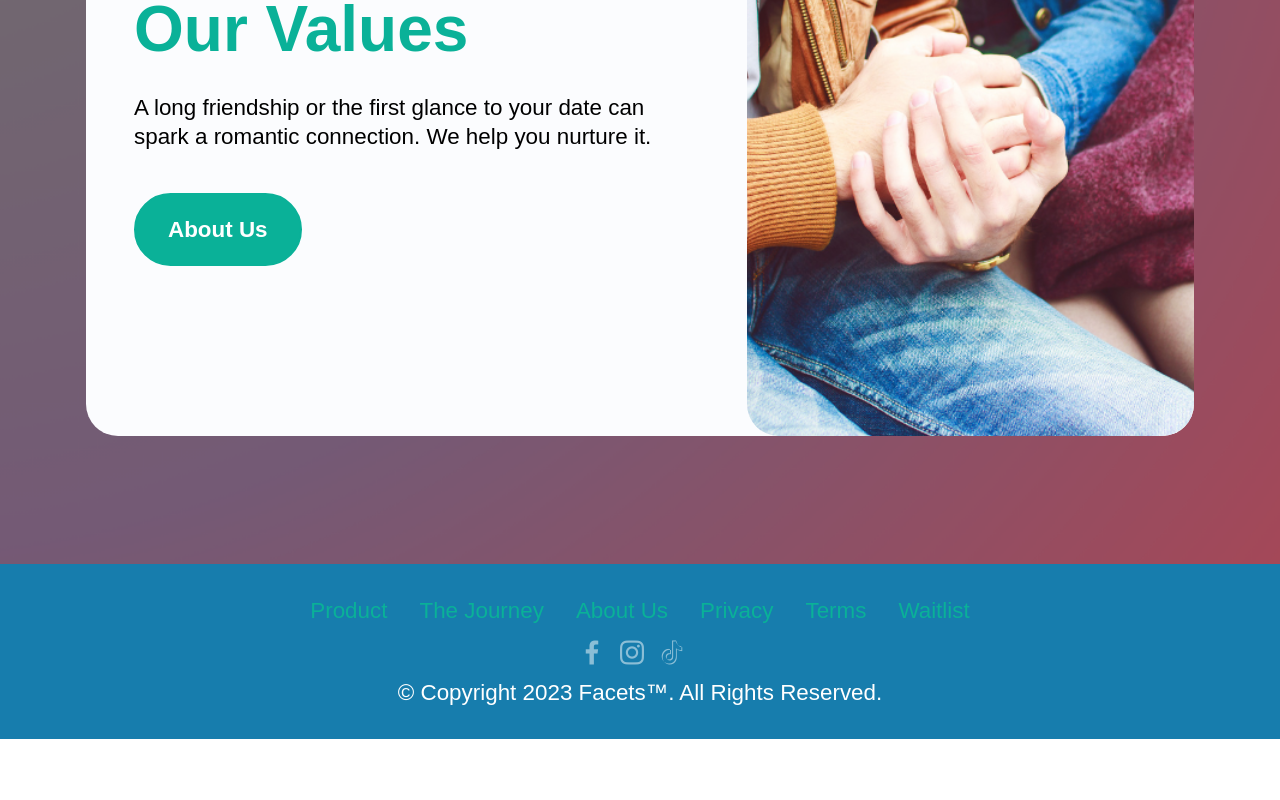
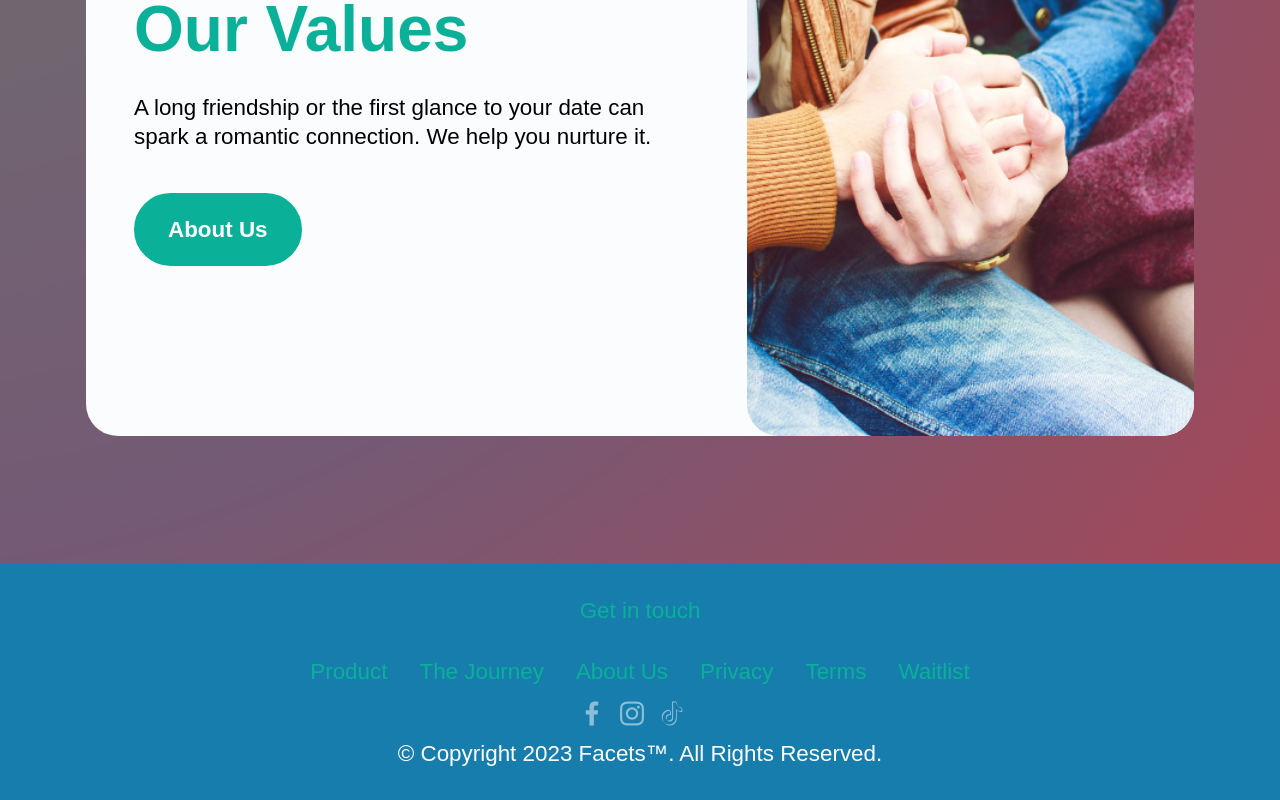
Before and after one commit to scoopgroupinc/next-facets-website, a Next.js app: page / in a window 1280 px wide. Shown: the part 4649-5449 px from the top of the page. Before the commit the page ends 5388 px from the top, so only its background shows below. Built offline with nearby package versions, Linux system fonts and the light colour scheme.

Commit message:
footer contact

```diff
--- a/app/components/Footer.tsx
+++ b/app/components/Footer.tsx
@@ -4,6 +4,9 @@ function Footer() {
   return (
     <section className="footer3 cid-tOWHoKY82E" id="footer3-r">
       <div className="container">
+        <div className="navbar-caption text-white display-7 align-center mb-4">
+          <a href="mailto:support@facets.one">Get in touch</a>
+        </div>
         <div className="media-container-row align-center mbr-white">
           <div className="row row-links">
             <ul className="foot-menu">
```
